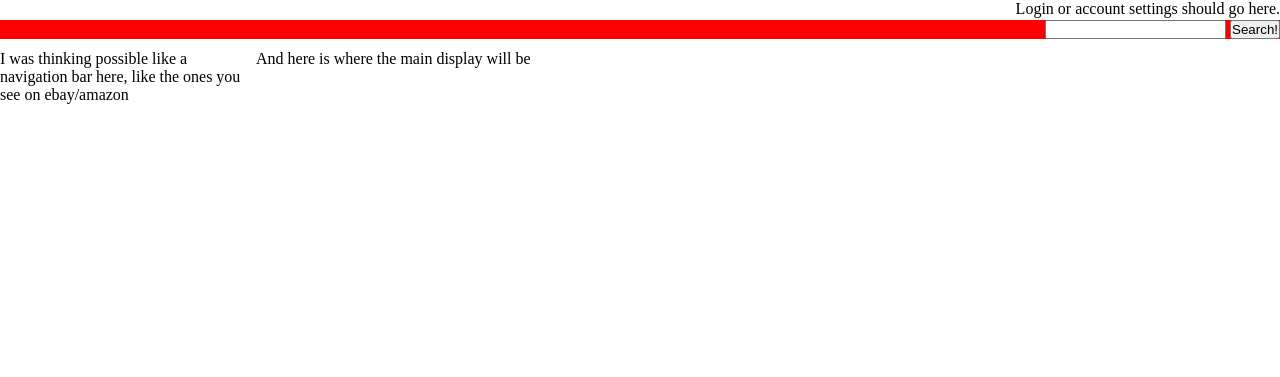
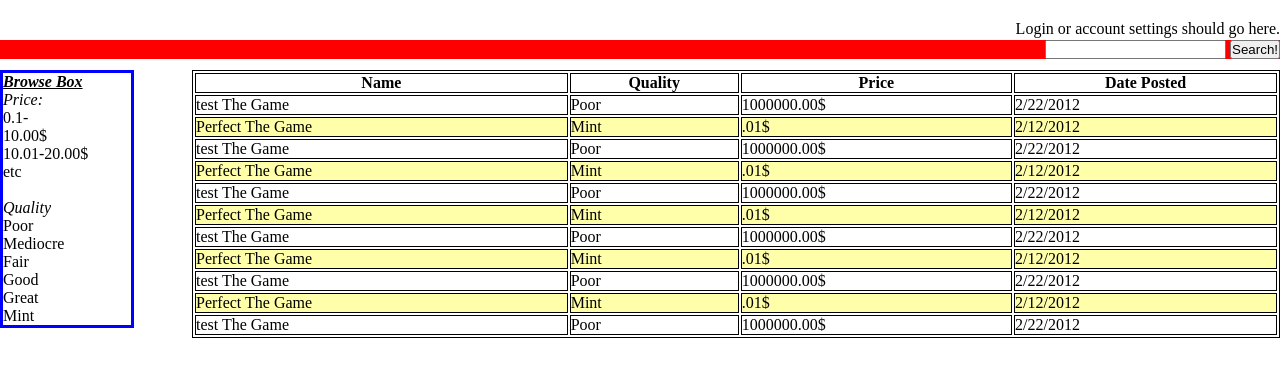
Before and after one commit to JimUpdike/PreownedFun, a PHP site: page / in a window 1280 px wide. Shown: the top 377 px of the page. Run offline with PHP 8.4, Linux system fonts and the light colour scheme.

Commit message:
Made a better layout. Still a work in progress, but more or less my vision of what it should look like

```diff
--- a/index.php
+++ b/index.php
@@ -17,11 +17,122 @@
 
 	</div>
     <div id="left">
-		I was thinking possible like a navigation bar here, like the ones you see on ebay/amazon
+	<i><b><u>Browse Box</u></b></i>
+		<ul class=browseUL>
+		<li class=browseLIHeader>
+			Price:
+		 </li>
+		 <li class=browseLI>
+			0.1-10.00$
+			</li>
+			<li>
+			10.01-20.00$
+			</li>
+			<li>
+			etc
+		   </li>
+		    <br/>
+			<li class=browseLIHeader>
+			Quality
+		 </li>
+
+		 <li class=browseLI>
+			Poor
+			</li>
+			<li class=browseLI>
+			Mediocre
+		   </li>
+			<li class=browseLI>
+			Fair
+			</li>
+			<li class=browseLI>
+			Good
+		   </li>
+		   <li class=browseLI>
+			Great
+		   </li>
+		   <li class=browseLI>
+			Mint
+		   </li>
+		</ul>
+
 	</div>
 
     <div id="right">
-         And here is where the main display will be
+       <table class="displayTable">
+	   <tr>
+	   <th> Name </th>
+	   <th> Quality </th>
+	   <th> Price </th>
+	   <th> Date Posted </th>
+	   </tr>
+	   <tr>
+	   <td> test The Game </td>
+	   <td> Poor </td>
+	   <td> 1000000.00$ </td>
+	   <td> 2/22/2012 </td>
+		</tr>
+		<tr>
+	   	   <td class=off> Perfect The Game </td>
+	   <td class=off> Mint </td>
+	   <td class=off> .01$ </td>
+	   <td class=off> 2/12/2012 </td>
+	   </tr>
+	   <tr>
+	   <td> test The Game </td>
+	   <td> Poor </td>
+	   <td> 1000000.00$ </td>
+	   <td> 2/22/2012 </td>
+		</tr>
+			<tr>
+	   	   <td class=off> Perfect The Game </td>
+	   <td class=off> Mint </td>
+	   <td class=off> .01$ </td>
+	   <td class=off> 2/12/2012 </td>
+	   </tr>
+	   <tr>
+	   <td> test The Game </td>
+	   <td> Poor </td>
+	   <td> 1000000.00$ </td>
+	   <td> 2/22/2012 </td>
+		</tr>
+			<tr>
+	   	   <td class=off> Perfect The Game </td>
+	   <td class=off> Mint </td>
+	   <td class=off> .01$ </td>
+	   <td class=off> 2/12/2012 </td>
+	   </tr>
+	   <tr>
+	   <td> test The Game </td>
+	   <td> Poor </td>
+	   <td> 1000000.00$ </td>
+	   <td> 2/22/2012 </td>
+		</tr>
+			<tr>
+	   	   <td class=off> Perfect The Game </td>
+	   <td class=off> Mint </td>
+	   <td class=off> .01$ </td>
+	   <td class=off> 2/12/2012 </td>
+	   </tr>
+	   <tr>
+	   <td> test The Game </td>
+	   <td> Poor </td>
+	   <td> 1000000.00$ </td>
+	   <td> 2/22/2012 </td>
+		</tr>
+			<tr>
+	   	   <td class=off> Perfect The Game </td>
+	   <td class=off> Mint </td>
+	   <td class=off> .01$ </td>
+	   <td class=off> 2/12/2012 </td>
+	   </tr>
+	   <tr>
+	   <td> test The Game </td>
+	   <td> Poor </td>
+	   <td> 1000000.00$ </td>
+	   <td> 2/22/2012 </td>
+		</tr>
+	   </table>
 		</div>
 
 </body>
--- a/style.css
+++ b/style.css
@@ -9,7 +9,33 @@
 	   margin:0;
 	   padding:0;
 	   }
-	   #login {position:absolute; left:0; top:0; width:100%; text-align:right;}
-	   #banner {position: absolute; left:0; top: 20; width: 100%; background-color:red; text-align:right;}
-	   #left { position: absolute; left: 0; top: 50; width: 20%; }
-	   #right { position: absolute; right: 0; top: 50; width: 80%; }
+	   .browseUL{
+	   list-style-type:none;
+	   margin:0;
+	   padding:0;
+	   }
+	   .browseLIHeader{
+	   	     display:block;
+		 width:60px;
+		 font-style:italic;
+	   }
+	   .browseLI{
+	     display:block;
+		 width:60px;
+
+	   }
+	   table,td,th{
+	    border:1px solid black;
+	   }
+	   #login {position:absolute; left:0; top:20; width:100%; text-align:right;}
+	   #banner {position: absolute; left:0; top: 40; width: 100%; background-color:red; text-align:right;}
+	   #left { position: absolute; left: 0; top: 70; width: 10%; border-style:solid; border-color:blue; }
+	   #right { position: absolute; right: 0; top: 70; width: 85%; }
+	   .displayTable{
+	   width:100%;
+
+	   }
+	 .off {
+	 background-color: FFFFAA;
+	 }
+	 .
```
Also changed, not shown: users.sql (+8 -8 lines).
